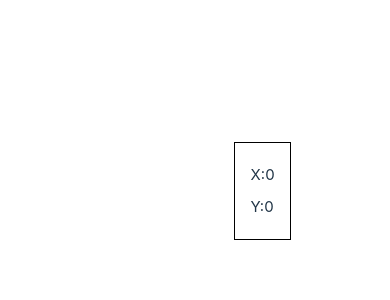
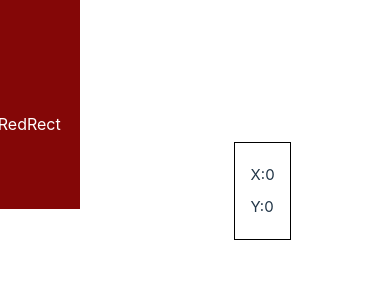
Before and after one commit to Daitrang81098/AthenaGroup, a React (Vite) app: page / in a window 390 px wide. Shown: the top 300 px of the page. Built offline with nearby package versions, Linux system fonts and the light colour scheme.

Commit message:
chinh reponsive tren mobile

```diff
--- a/src/App.css
+++ b/src/App.css
@@ -21,8 +21,8 @@
 
 @media (max-width: 768px) {
   .RedRect {
-    width: 40%;
-    padding-top: 40%;
+    width: 80px;
+    padding-top: 40px;
   }
 }
 
```
